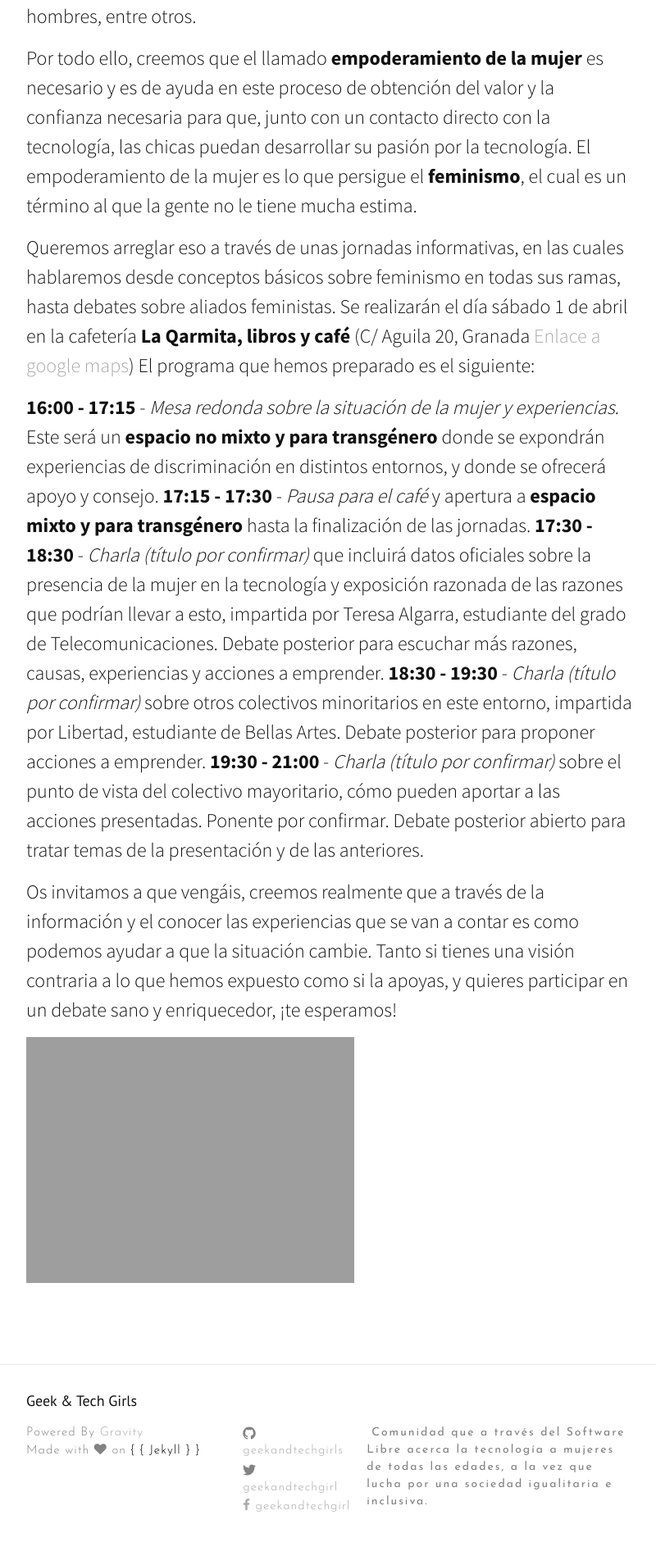
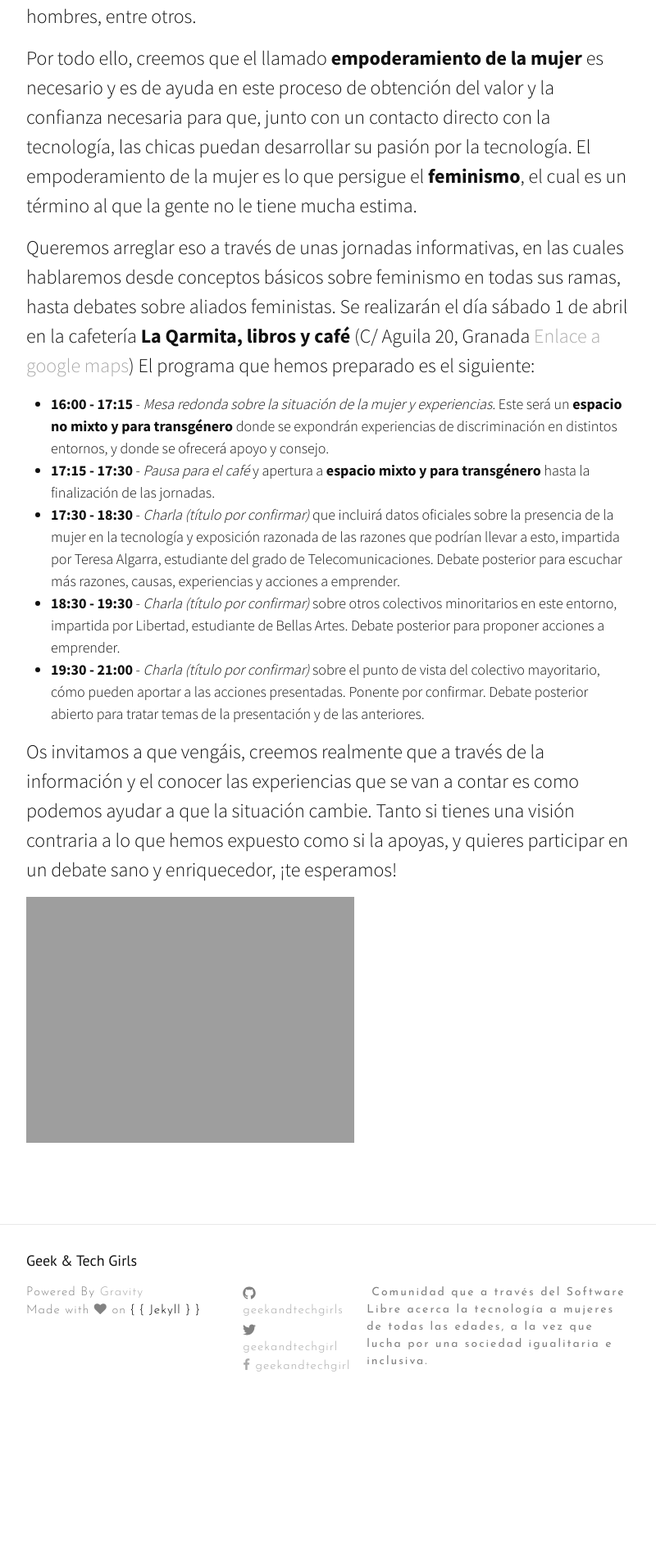
Before and after one commit to YesWeTech/yeswetech.github.io, a Jekyll site: the page built from _posts/2017-03-18-Feminismo-101.markdown, in a window 1280 px wide. Shown: the part 1415-3324 px from the top of the page at 82% size, without its empty margins (238-1038 px from the left). Built offline with Jekyll 4.4.1, drawn with Linux system fonts in a browser that asks for light colours; nearby versions of some CDN libraries; after the commit the page ends 3153 px from its top, so only the background shows below that.

Commit message:
planning as a list

```diff
--- a/_posts/2017-03-18-Feminismo-101.markdown
+++ b/_posts/2017-03-18-Feminismo-101.markdown
@@ -21,11 +21,11 @@ Por todo ello, creemos que el llamado __empoderamiento de la mujer__ es necesari
 Queremos arreglar eso a través de unas jornadas informativas, en las cuales hablaremos desde conceptos básicos sobre feminismo en todas sus ramas, hasta debates sobre aliados feministas. Se realizarán el día sábado 1 de abril en la cafetería __La Qarmita, libros y café__ (C/ Aguila 20, Granada [Enlace a google maps](https://goo.gl/maps/17gdHMnEqhT2))
 El programa que hemos preparado es el siguiente:
 
-__16:00 - 17:15__ - _Mesa redonda sobre la situación de la mujer y experiencias._ Este será un __espacio no mixto y para transgénero__ donde se expondrán experiencias de discriminación en distintos entornos, y donde se ofrecerá apoyo y consejo.
-__17:15 - 17:30__ - _Pausa para el café_ y apertura a __espacio mixto y para transgénero__ hasta la finalización de las jornadas.
-__17:30 - 18:30__ - _Charla (título por confirmar)_ que incluirá datos oficiales sobre la presencia de la mujer en la tecnología y exposición razonada de las razones que podrían llevar a esto, impartida por Teresa Algarra, estudiante del grado de Telecomunicaciones. Debate posterior para escuchar más razones, causas, experiencias y acciones a emprender.
-__18:30 - 19:30__ - _Charla (título por confirmar)_ sobre otros colectivos minoritarios en este entorno, impartida por Libertad, estudiante de Bellas Artes. Debate posterior para proponer acciones a emprender.
-__19:30 - 21:00__ - _Charla (título por confirmar)_ sobre el punto de vista del colectivo mayoritario, cómo pueden aportar a las acciones presentadas. Ponente por confirmar. Debate posterior abierto para tratar temas de la presentación y de las anteriores.
+* __16:00 - 17:15__ - _Mesa redonda sobre la situación de la mujer y experiencias._ Este será un __espacio no mixto y para transgénero__ donde se expondrán experiencias de discriminación en distintos entornos, y donde se ofrecerá apoyo y consejo.
+* __17:15 - 17:30__ - _Pausa para el café_ y apertura a __espacio mixto y para transgénero__ hasta la finalización de las jornadas.
+* __17:30 - 18:30__ - _Charla (título por confirmar)_ que incluirá datos oficiales sobre la presencia de la mujer en la tecnología y exposición razonada de las razones que podrían llevar a esto, impartida por Teresa Algarra, estudiante del grado de Telecomunicaciones. Debate posterior para escuchar más razones, causas, experiencias y acciones a emprender.
+* __18:30 - 19:30__ - _Charla (título por confirmar)_ sobre otros colectivos minoritarios en este entorno, impartida por Libertad, estudiante de Bellas Artes. Debate posterior para proponer acciones a emprender.
+* __19:30 - 21:00__ - _Charla (título por confirmar)_ sobre el punto de vista del colectivo mayoritario, cómo pueden aportar a las acciones presentadas. Ponente por confirmar. Debate posterior abierto para tratar temas de la presentación y de las anteriores.
 
 Os invitamos a que vengáis, creemos realmente que a través de la información y el conocer las experiencias que se van a contar es como podemos ayudar a que la situación cambie. Tanto si tienes una visión contraria a lo que hemos expuesto como si la apoyas, y quieres participar en un debate sano y enriquecedor, ¡te esperamos!
 
```
